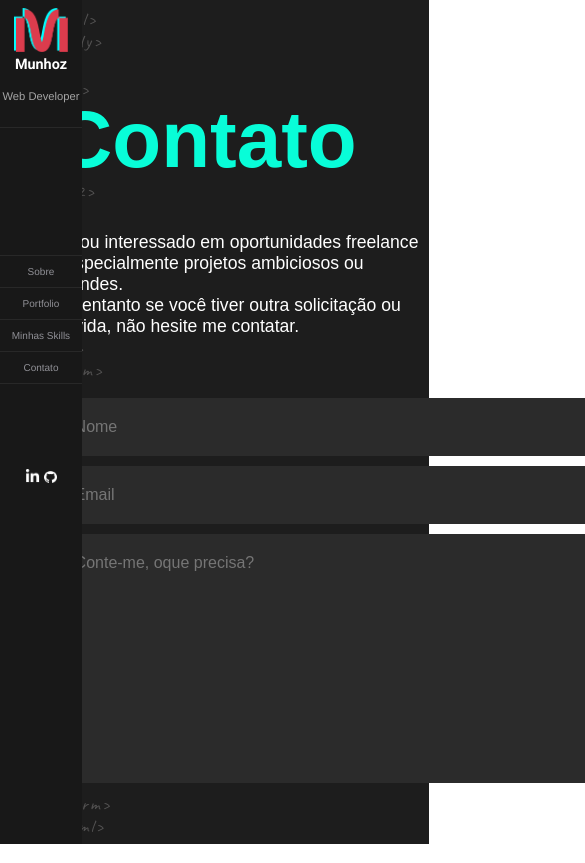
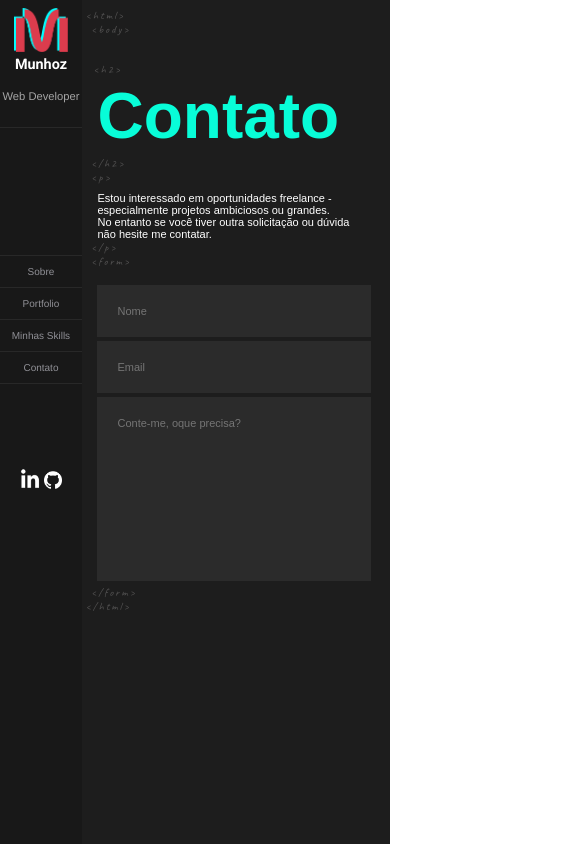
Before and after one commit to pedrolwmunhoz/MunhozSite, a React (Create React App) app: page /contato in a window 390 px wide. Shown: the top 863 px of the page, 585 px wide, since content can reach past the window. Built offline with nearby package versions, Linux system fonts and the light colour scheme.

Commit message:
Fix: ajuste responsividade

```diff
--- a/src/components/FormularioContato/index.tsx
+++ b/src/components/FormularioContato/index.tsx
@@ -6,22 +6,43 @@ const GlobalContainer = styled.div`
 
 `
 const Form = styled.form`
+    @media only screen and  (max-width : 768px){
+        .caixaTexto {
+            padding-bottom: 18vh;
 
+        }
+        .inputStyled {
+            background-color: #2b2b2b;
+            font-size: 11px;
+            border: 0;
+            color: #8d8d8d;
+            padding: 10px;
+        }
+    }
+    @media only screen and  (min-width : 768px){
         .caixaTexto {
             padding-bottom: 25vh;
 
         }
         .inputStyled {
+            margin: 0 !important;
+        }
+    }
+
+`
+const Inputs = styled.input`
+    @media only screen and  (max-width : 768px){
+        width: 60vw;
+        margin-bottom: 4px;
+        padding: 6px;
+        display: block;
         background-color: #2b2b2b;
-        font-size: 16px;
+        font-size: 11px;
         border: 0;
         color: #8d8d8d;
         padding: 20px;
     }
-
-
-`
-const Inputs = styled.input`
+    @media only screen and  (min-width : 768px){
         width: 630px;
         margin-bottom: 10px;
         padding: 6px;
@@ -31,15 +52,15 @@ const Inputs = styled.input`
         border: 0;
         color: #8d8d8d;
         padding: 20px;
-
+    }
 `
 
 function Formulario(){
     return(
         <GlobalContainer>
             <Form>
-                <Inputs className="inputStyled" type="text" placeholder="Nome"></Inputs>
-                <Inputs className="inputStyled" type="email" placeholder="Email"></Inputs>
+                <Inputs id="inputStyled" type="text" placeholder="Nome"></Inputs>
+                <Inputs id="inputStyled" type="email" placeholder="Email"></Inputs>
                 <Inputs className="caixaTexto " type="text" placeholder="Conte-me, oque precisa?"></Inputs>
             </Form>
         </GlobalContainer>
--- a/src/components/Menu/icones-redesocial/index.js
+++ b/src/components/Menu/icones-redesocial/index.js
@@ -6,7 +6,7 @@ const GlobalContainer = styled.div`
         margin-top: 10vh;
 
         #git{
-            width: 15%;
+            width: 22%;
         }
         div{
             width: 5%;
@@ -15,7 +15,7 @@ const GlobalContainer = styled.div`
     `
 
     const Imagem = styled.img`
-        width: 18%;
+        width: 25%;
         filter: invert(100%);
         cursor: pointer;
         :hover{
--- a/src/components/Menu/index.tsx
+++ b/src/components/Menu/index.tsx
@@ -122,7 +122,7 @@ const GlobalContainer = styled.div`
         position: fixed;
         text-align: center;
         display: inline-block;
-        width: 10vw;
+        width: 8vw;
         height: 100vh;
         menu {
             background-color: #181818;
@@ -179,7 +179,7 @@ const GlobalContainer = styled.div`
         position: fixed;
         text-align: center;
         display: inline-block;
-        width: 10vw;
+        width: 8vw;
         height: 100vh;
         menu {
             background-color: #181818;
--- a/src/pages/Home/index.js
+++ b/src/pages/Home/index.js
@@ -9,8 +9,8 @@ const frase = ["</html>", "<body>", "<h1>", "<p>", "</p>"]
 const GlobalContainer = styled.div`
     @media only screen and  (max-width : 768px){
         background-color: #1d1d1d;
-        display: block;
-        height: 100vh;
+        width: 79vh !important;
+        height: 100vh !important;
         margin-left: 21vw;
         div{
             padding-top: 8vh;
@@ -58,7 +58,7 @@ const GlobalContainer = styled.div`
         background-color: #1d1d1d;
         display: block;
         height: 100vh;
-        margin-left: 9vw;
+        margin-left: 8vw;
         div{
             padding-top: 8vh;
             font-family: Arial, Helvetica, sans-serif;
--- a/src/pages/baseLayout/index.tsx
+++ b/src/pages/baseLayout/index.tsx
@@ -11,6 +11,7 @@ const ContainerContent = styled.div`
     flex-grow: 1;
     height: 100vh;
     width: 100vw;
+    display: block;
 
 `
 
--- a/src/pages/contato/index.tsx
+++ b/src/pages/contato/index.tsx
@@ -2,10 +2,52 @@ import styled from "styled-components"
 import Formulario from "../../components/FormularioContato"
 
 const GlobalContainer = styled.div`
+    @media only screen and  (max-width : 768px){
         background-color: #1d1d1d;
-    width: 100vw !important;
+        max-width: 79vw !important;
+        height: 100vh !important;
+        margin-left: 21vw;
+        div {
+            padding-top: 1vh;
+            margin-left: 1vw;
+        }
+        .position{
+            width: 10px;
+            margin-top: 7vh;
+        }
+        div h2 {
+            font-size: 4rem;
+            line-height: 5rem;
+            color: #08fdd8;
+            max-width: 100%;
+            font-family: Arial, Helvetica, sans-serif;
+            margin-left: 3vw;
+        }
+        div span {
+            font-family: Arial, Helvetica, sans-serif;
+            color: white;
+            font-size: 11px;
+            display: block;
+            margin-left: 2vw;
+            width: 90%;
+        }
+
+        .htmlTag02{
+            margin-left: 1.4vw;
+        }
+        .htmlTag03{
+            margin-top: 3vh;
+        }
+        .htmlposition{
+            margin-left: 2vw;
+        }
+    }
+
+    @media only screen and  (min-width : 768px){
+        background-color: #1d1d1d;
+        width: 96.5vw !important;
         height: 100vh;
-    margin-left: 10vw;
+        margin-left: 7.5vw;
         div {
             padding-top: 1vh;
             margin-left: 1vw;
@@ -41,12 +83,22 @@ const GlobalContainer = styled.div`
         .htmlposition{
             margin-left: 2vw;
         }
+    }
 `
 const HtmlTag = styled.p`
+    @media only screen and  (max-width : 768px){
+        color: #535252;;
+        font-size: 0.7rem;
+        letter-spacing: 2px;
+        font-family: 'Caveat';
+    }
+    @media only screen and  (min-width : 768px){
         color: #535252;;
         font-size: 1.1rem;
         letter-spacing: 2px;
         font-family: 'Caveat';
+    }
+
 `
 const ContainerForm = styled.div`
     margin-left: 25px;
@@ -69,7 +121,7 @@ function Contato (){
                             Estou interessado em oportunidades freelance - especialmente projetos ambiciosos ou grandes.
                         </span>
                         <span>
-                            No entanto se você tiver outra solicitação ou dúvida, não hesite me contatar.
+                            No entanto se você tiver outra solicitação ou dúvida não hesite me contatar.
                         </span>
                     </ContainerForm>
                     <HtmlTag className="htmlTag02">{htmlTagOption[4]}</HtmlTag>
```
Lines whose indentation alone changed are shown as unchanged.
